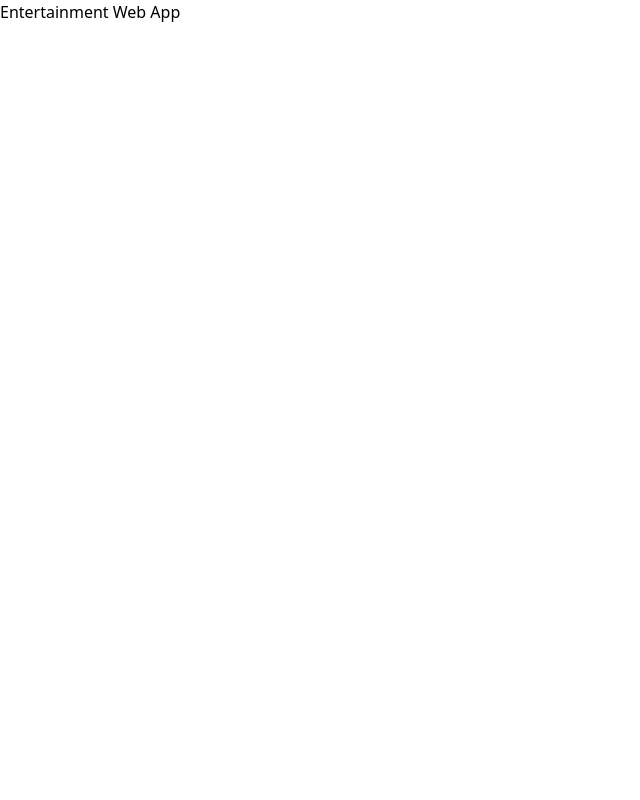
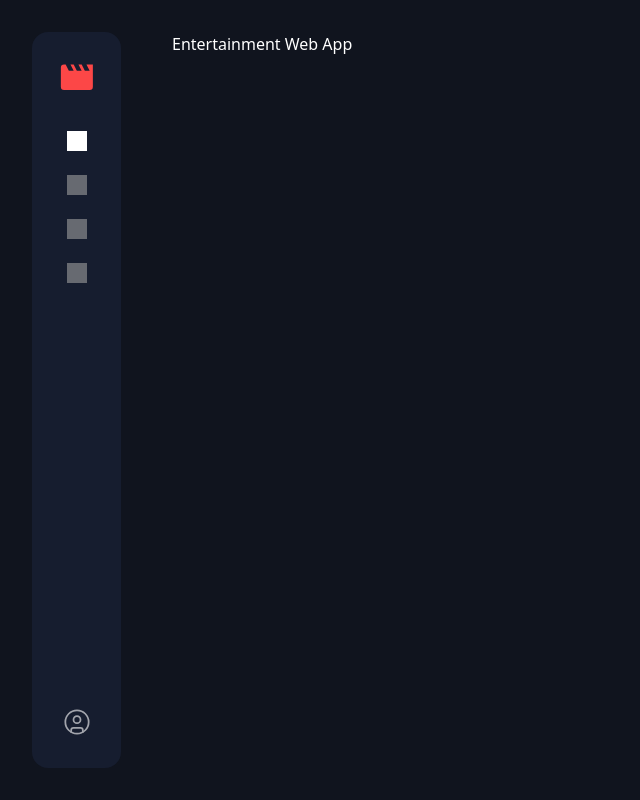
Before and after one commit to DrakeHermit/entertainment-web-app, a Next.js app: page / in a window 1280 px wide. Shown: the whole page, without its empty margins (0-640 px from the left). Built offline with nearby package versions, Linux system fonts and the light colour scheme; grey boxes are pictures that could not be loaded.

Commit message:
feat: added register and login functionality
feat: added another route group that renders the main content separate from the login and register routes

feat: added a navbar

```diff
--- /dev/null
+++ b/actions/auth/loginAccount.ts
@@ -0,0 +1,39 @@
+"use server";
+
+import { db } from "@/lib/db/drizzle";
+import { users } from "@/lib/db/schema";
+import bcrypt from "bcrypt";
+import { eq } from "drizzle-orm";
+import { redirect } from "next/navigation";
+
+type ActionState = {
+  error: string | null;
+  success?: boolean;
+};
+
+export async function loginAccount(
+  prevState: ActionState,
+  formData: FormData
+): Promise<ActionState> {
+  const email = formData.get("email") as string;
+  const password = formData.get("password") as string;
+
+  if (!email || !password) {
+    return { error: "Email and password are required" };
+  }
+
+  const user = await db.select().from(users).where(eq(users.email, email)).limit(1);
+
+  if (!user[0]) {
+    return { error: "User not found" };
+  }
+
+  const isPasswordValid = await bcrypt.compare(password, user[0].password);
+
+  if (!isPasswordValid) {
+    return { error: "Invalid password" };
+  }
+
+  console.log("User logged in:", email);
+  redirect("/");
+}
--- /dev/null
+++ b/actions/auth/registerAccount.ts
@@ -0,0 +1,35 @@
+"use server";
+
+import { db } from "@/lib/db/drizzle";
+import { users } from "@/lib/db/schema";
+import bcrypt from "bcrypt";
+
+type ActionState = {
+  error: string | null;
+  success?: boolean;
+};
+
+export async function registerAccount(
+  prevState: ActionState,
+  formData: FormData
+): Promise<ActionState> {
+  const email = formData.get("email") as string;
+  const password = formData.get("password") as string;
+
+  if (!email || !password) {
+    return { error: "Email and password are required" };
+  }
+
+  const hashedPassword = await bcrypt.hash(password, 10);
+
+  try {
+    await db.insert(users).values({
+      email,
+      password: hashedPassword,
+    });
+    return { error: null, success: true };
+  } catch (error) {
+    console.error(error);
+    return { error: "Failed to register account" };
+  }
+}
--- a/app/(auth)/login/page.tsx
+++ b/app/(auth)/login/page.tsx
@@ -1,15 +1,52 @@
+"use client";
+
 import Link from "next/link";
+import { loginAccount } from "@/actions/auth/loginAccount";
+import { useActionState, useState } from "react";
 
 const LoginPage = () => {
+  const [state, formAction, isPending] = useActionState(loginAccount, {
+    error: null,
+  });
+  const [clientError, setClientError] = useState<string | null>(null);
+  const [email, setEmail] = useState("");
+  const [password, setPassword] = useState("");
+
+  const handleSubmit = (formData: FormData) => {
+    setClientError(null);
+
+    if (!email || !password) {
+      setClientError("All fields are required");
+      return;
+    }
+
+    formAction(formData);
+    setEmail("");
+    setPassword("");
+  };
+
+  const error = clientError || state.error;
+
+  const handleEmailChange = (e: React.ChangeEvent<HTMLInputElement>) => {
+    setEmail(e.target.value);
+  };
+
+  const handlePasswordChange = (e: React.ChangeEvent<HTMLInputElement>) => {
+    setPassword(e.target.value);
+  };
+
   return (
     <div className="w-full max-w-[400px] bg-semi-dark-blue rounded-2xl p-8">
       <h1 className="text-[32px] font-light text-white tracking-tight mb-10">
         Sign In
       </h1>
-      <form className="flex flex-col gap-6">
+      <form className="flex flex-col gap-6" action={handleSubmit} noValidate>
         <div className="relative">
           <input
             type="email"
+            name="email"
+            value={email}
+            onChange={handleEmailChange}
             placeholder="Email address"
             className="w-full bg-transparent text-white placeholder-white/50 border-b border-white/30 pb-4 pl-4 focus:border-white focus:outline-none caret-red transition-colors"
           />
@@ -17,15 +54,20 @@ const LoginPage = () => {
         <div className="relative">
           <input
             type="password"
+            name="password"
+            value={password}
+            onChange={handlePasswordChange}
             placeholder="Password"
             className="w-full bg-transparent text-white placeholder-white/50 border-b border-white/30 pb-4 pl-4 focus:border-white focus:outline-none caret-red transition-colors"
           />
         </div>
+        {error && <p className="text-red text-sm">{error}</p>}
         <button
           type="submit"
-          className="w-full bg-red hover:bg-white hover:text-background text-white py-4 rounded-md font-light text-[15px] mt-4 transition-colors cursor-pointer"
+          disabled={isPending}
+          className="w-full bg-red hover:bg-white hover:text-background text-white py-4 rounded-md font-light text-[15px] mt-4 transition-colors cursor-pointer disabled:opacity-50"
         >
-          Login to your account
+          {isPending ? "Logging in..." : "Login to your account"}
         </button>
         <p className="text-[15px] text-white font-light text-center">
           Don&apos;t have an account?{" "}
--- a/app/(auth)/register/page.tsx
+++ b/app/(auth)/register/page.tsx
@@ -1,38 +1,83 @@
+"use client";
+
 import Link from "next/link";
+import { registerAccount } from "@/actions/auth/registerAccount";
+import { useActionState, useState } from "react";
 
 const RegisterPage = () => {
+  const [state, formAction, isPending] = useActionState(registerAccount, {
+    error: null,
+  });
+  const [clientError, setClientError] = useState<string | null>(null);
+  const [email, setEmail] = useState("");
+  const [password, setPassword] = useState("");
+  const [confirmPassword, setConfirmPassword] = useState("");
+
+  const handleSubmit = (formData: FormData) => {
+    setClientError(null);
+
+    if (!email || !password || !confirmPassword) {
+      setClientError("All fields are required");
+      return;
+    }
+
+    if (password !== confirmPassword) {
+      setClientError("Passwords don't match");
+      return;
+    }
+
+    formAction(formData);
+    setEmail("");
+    setPassword("");
+    setConfirmPassword("");
+    console.log("Account logged in successfully");
+  };
+
+  const error = clientError || state.error;
+
   return (
     <div className="w-full max-w-[400px] bg-semi-dark-blue rounded-2xl p-8">
       <h1 className="text-[32px] font-light text-white tracking-tight mb-10">
         Sign Up
       </h1>
-      <form className="flex flex-col gap-6">
+      <form className="flex flex-col gap-6" action={handleSubmit} noValidate>
         <div className="relative">
           <input
             type="email"
+            name="email"
             placeholder="Email address"
+            value={email}
+            onChange={(e) => setEmail(e.target.value)}
+            className="w-full bg-transparent text-white placeholder-white/50 border-b border-white/30 pb-4 pl-4 focus:border-white focus:outline-none caret-red transition-colors focus:ring-0"
+          />
+        </div>
+        <div className="relative">
+          <input
+            type="password"
+            name="password"
+            placeholder="Password"
+            value={password}
+            onChange={(e) => setPassword(e.target.value)}
             className="w-full bg-transparent text-white placeholder-white/50 border-b border-white/30 pb-4 pl-4 focus:border-white focus:outline-none caret-red transition-colors"
           />
         </div>
         <div className="relative">
           <input
             type="password"
-            placeholder="Password"
+            name="confirmPassword"
+            placeholder="Repeat Password"
+            value={confirmPassword}
+            onChange={(e) => setConfirmPassword(e.target.value)}
             className="w-full bg-transparent text-white placeholder-white/50 border-b border-white/30 pb-4 pl-4 focus:border-white focus:outline-none caret-red transition-colors"
           />
         </div>
-        <div className="relative">
-          <input
-            type="password"
-            placeholder="Repeat Password"
-            className="w-full bg-transparent text-white placeholder-white/50 border-b border-white/30 pb-4 pl-4 focus:border-white focus:outline-none caret-red transition-colors"
-          />
-        </div>
+        {error && <p className="text-red text-sm">{error}</p>}
         <button
           type="submit"
-          className="w-full bg-red hover:bg-white hover:text-background text-white py-4 rounded-md font-light text-[15px] mt-4 transition-colors cursor-pointer"
+          disabled={isPending}
+          className="w-full bg-red hover:bg-white hover:text-background text-white py-4 rounded-md font-light text-[15px] mt-4 transition-colors cursor-pointer disabled:opacity-50"
         >
-          Create an account
+          {isPending ? "Creating account..." : "Create an account"}
         </button>
         <p className="text-[15px] text-white font-light text-center">
           Already have an account?{" "}
--- /dev/null
+++ b/app/(main)/layout.tsx
@@ -0,0 +1,12 @@
+import NavBar from "@/components/NavBar";
+
+const MainLayout = ({ children }: { children: React.ReactNode }) => {
+  return (
+    <div className="md:p-6 lg:p-8">
+      <NavBar />
+      <main className="text-white lg:ml-[140px] p-200 md:p-0">{children}</main>
+    </div>
+  );
+};
+
+export default MainLayout;
--- a/app/globals.css
+++ b/app/globals.css
@@ -7,8 +7,11 @@
   --color-red: #FC4747;
   --spacing-100: 8px;
   --spacing-200: 16px;
+  --spacing-250: 20px;
   --spacing-300: 24px;
+  --spacing-350: 28px;
   --spacing-400: 32px;
+  --spacing-450: 36px;
   --spacing-500: 40px;
   --spacing-600: 48px;
   --spacing-700: 56px;
@@ -16,3 +19,14 @@
   --spacing-900: 72px;
   --spacing-1000: 80px;
 }
+
+/* Override browser autofill styles */
+input:-webkit-autofill,
+input:-webkit-autofill:hover,
+input:-webkit-autofill:focus,
+input:-webkit-autofill:active {
+  -webkit-box-shadow: 0 0 0 1000px #161D2F inset !important;
+  -webkit-text-fill-color: #ffffff !important;
+  caret-color: #FC4747 !important;
+  transition: background-color 5000s ease-in-out 0s;
+}
--- a/app/layout.tsx
+++ b/app/layout.tsx
@@ -10,9 +10,7 @@ export const metadata: Metadata = {
 export default function RootLayout({ children }: { children: ReactNode }) {
   return (
     <html lang="en">
-      <body>
-        <main>{children}</main>
-      </body>
+      <body className="bg-background">{children}</body>
     </html>
   );
 }
--- /dev/null
+++ b/components/NavBar.tsx
@@ -0,0 +1,73 @@
+"use client";
+
+import Image from "next/image";
+import Link from "next/link";
+import { usePathname } from "next/navigation";
+import { UserCircle } from "lucide-react";
+import logo from "@/assets/logo.svg";
+import iconHome from "@/assets/icon-nav-home.svg";
+import iconMovies from "@/assets/icon-nav-movies.svg";
+import iconTv from "@/assets/icon-nav-tv-series.svg";
+import iconBookmark from "@/assets/icon-nav-bookmark.svg";
+
+const navItems = [
+  { href: "/", icon: iconHome, label: "Home" },
+  { href: "/movies", icon: iconMovies, label: "Movies" },
+  { href: "/tv-series", icon: iconTv, label: "TV Series" },
+  { href: "/bookmarks", icon: iconBookmark, label: "Bookmarks" },
+];
+
+const NavBar = () => {
+  const pathname = usePathname();
+
+  return (
+    <nav className="bg-semi-dark-blue flex justify-between lg:justify-start lg:flex-col items-center py-200 px-200 md:px-250 md:py-250 lg:px-350 lg:py-400 md:rounded-2xl lg:gap-10 h-fit lg:h-[calc(100vh-64px)] lg:fixed lg:left-8 lg:top-8">
+      <Link href="/">
+        <Image
+          src={logo}
+          alt="Logo"
+          width={25}
+          height={20}
+          className="md:w-[33px] md:h-[27px]"
+        />
+      </Link>
+
+      <div className="flex lg:flex-col gap-4 md:gap-6 items-center">
+        {navItems.map((item) => {
+          const isActive = pathname === item.href;
+          return (
+            <Link
+              key={item.href}
+              href={item.href}
+              className={`transition-all hover:brightness-200 ${
+                isActive ? "brightness-200" : "opacity-60"
+              }`}
+              title={item.label}
+            >
+              <Image
+                src={item.icon}
+                alt={item.label}
+                width={16}
+                height={16}
+                className="md:w-250 md:h-250"
+              />
+            </Link>
+          );
+        })}
+      </div>
+
+      <Link
+        href="/register"
+        className="lg:mt-auto opacity-60 hover:opacity-100 transition-opacity"
+        title="Login/Register"
+      >
+        <UserCircle
+          className="w-6 h-6 md:w-7 md:h-7 text-white"
+          strokeWidth={1.5}
+        />
+      </Link>
+    </nav>
+  );
+};
+
+export default NavBar;
--- a/package.json
+++ b/package.json
@@ -10,6 +10,7 @@
   },
   "dependencies": {
     "@neondatabase/serverless": "^1.0.2",
+    "bcrypt": "^6.0.0",
     "dotenv": "^17.2.3",
     "drizzle-orm": "^0.45.1",
     "next": "16.1.1",
```
Also changed, not shown: app/(main)/page.tsx (renamed from app/page.tsx), 1 other file (tests, documents, lock files or other folders).
